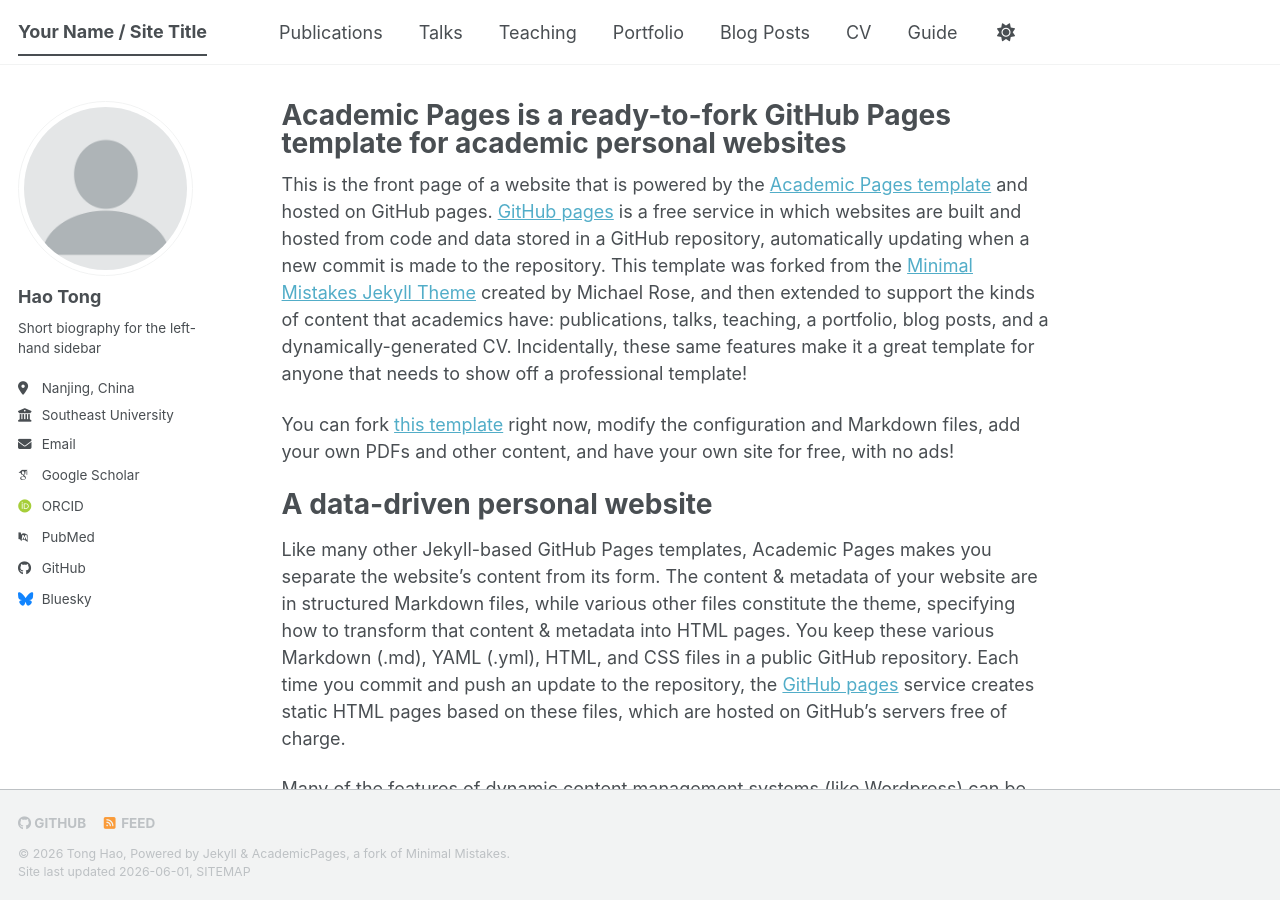
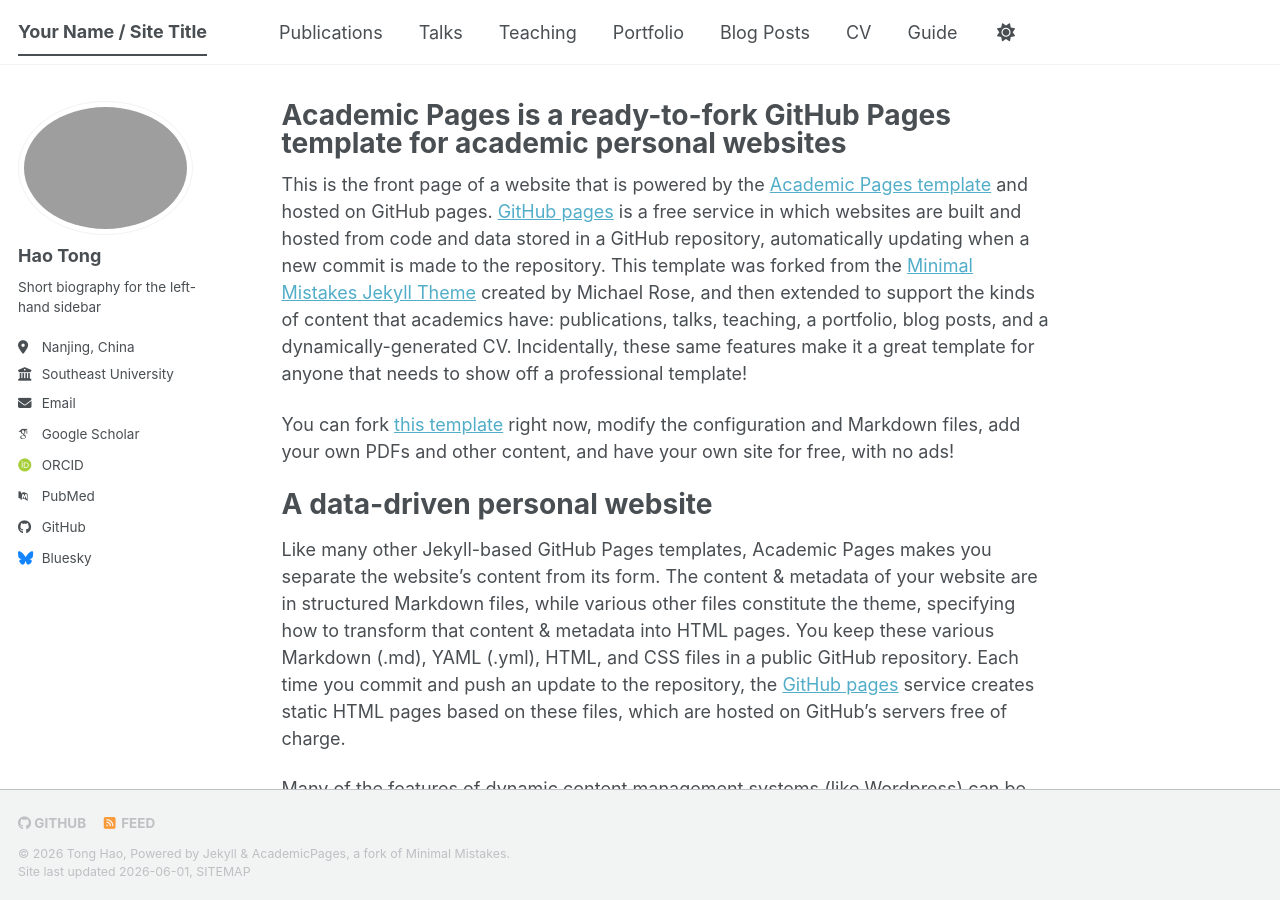
Before and after one commit to seutong/seutong.github.io, a Jekyll site: the page built from _pages/about.md, in a window 1280 px wide and 900 px high. Built offline with Jekyll 4.4.1, drawn with Linux system fonts in a browser that asks for light colours; some web fonts are replaced; a script bundle is joined from its source files by our own code; library files that are not in the unit come from our copies.

Commit message:
Update author avatar in config file

```diff
--- a/_config.yml
+++ b/_config.yml
@@ -23,7 +23,7 @@ repository               : "seutong/seutong.github.io"
 #               Additional customization can be done by editing /_includes/author-profile.html
 author:
   # Biographic information
-  avatar           : "profile.png"
+  avatar           : "tonghao.png"
   name             : "Hao Tong"
   pronouns         : # example: "she/her"
   bio              : "Short biography for the left-hand sidebar"
```
